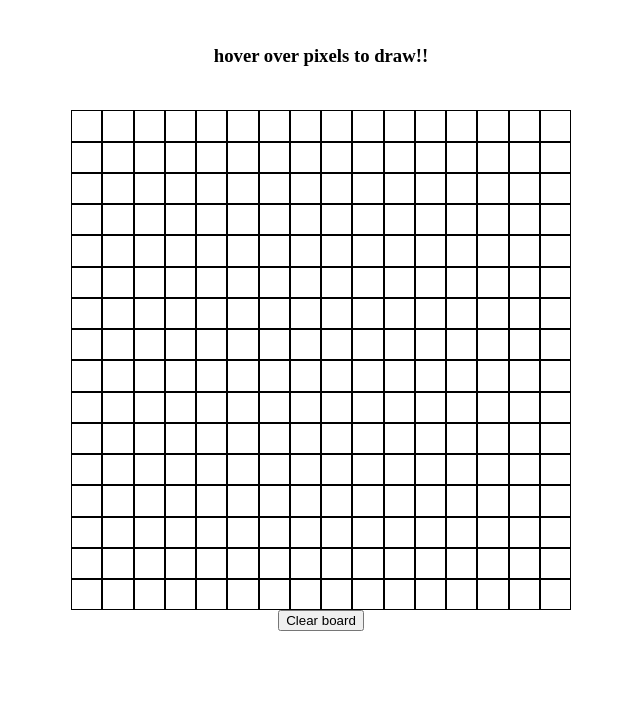
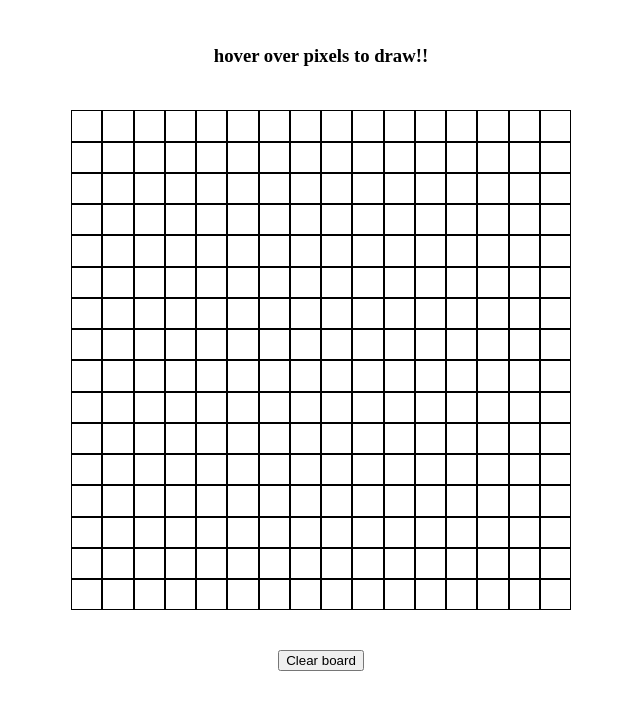
Before and after one commit to IgorB25/Etch-a-Sketch, a plain HTML site: page index.html in a window 1280 px wide. Shown: the part 87-796 px from the top of the page, without its empty margins (319-959 px from the left). Drawn offline with Linux system fonts and the light colour scheme.

Commit message:
added .menu padding-top

```diff
--- a/style.css
+++ b/style.css
@@ -16,6 +16,10 @@
 
 }
 
+.menu{
+    padding-top: 40px;
+}
+
 .cell{
     border: 1px solid black;
 
```
